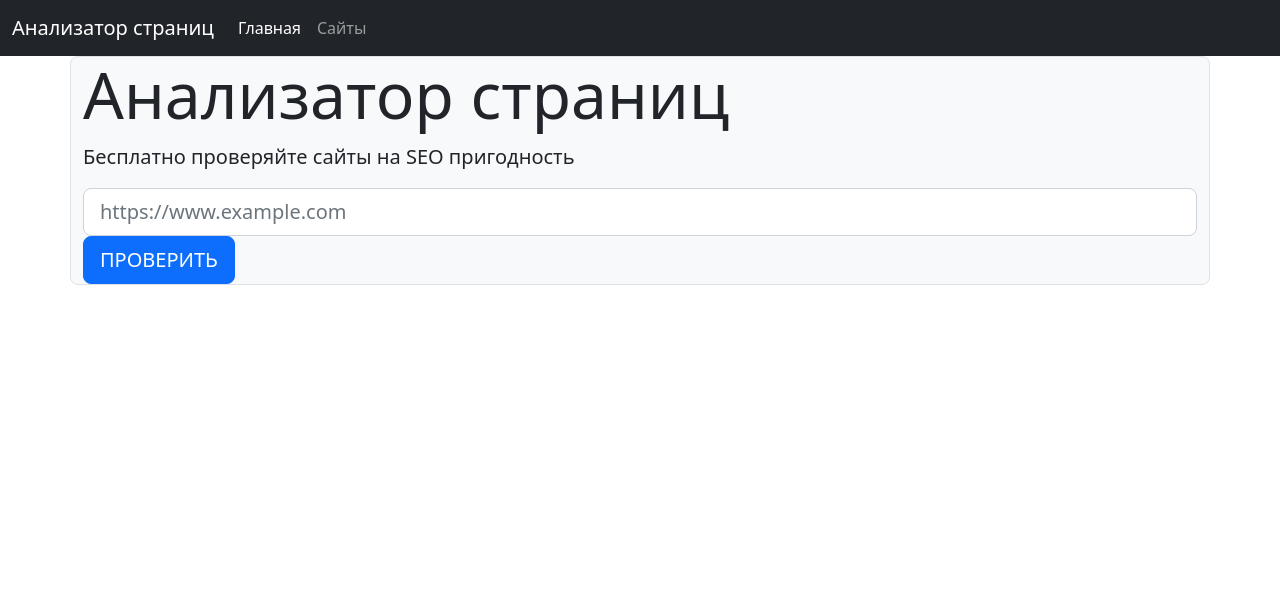
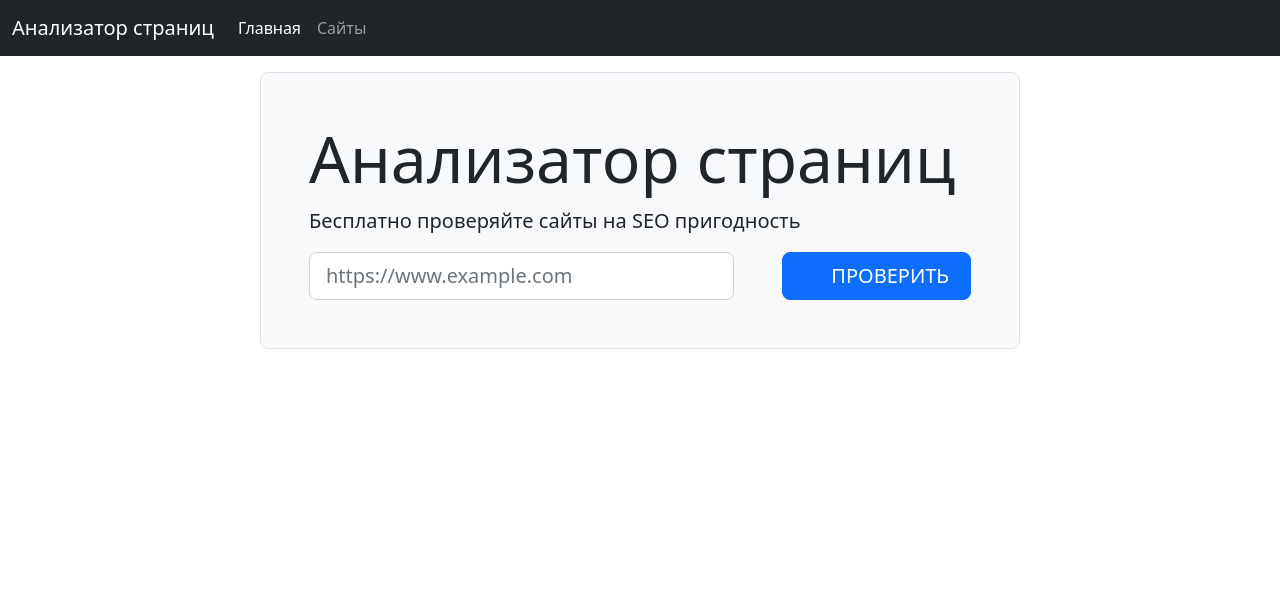
Before and after one commit to elisad5791/php-project-9, a PHP site: page /templates/index.phtml in a window 1280 px wide. Shown: the top 589 px of the page. Run offline with PHP 8.4, Linux system fonts and the light colour scheme.

Commit message:
Add layout

```diff
--- a/templates/index.phtml
+++ b/templates/index.phtml
@@ -26,14 +26,22 @@
       </div>
     </div>
   </nav>
-  <main class="border rounded-3 bg-light container">
-    <h1 class="display-3">Анализатор страниц</h1>
-    <p class="lead">Бесплатно проверяйте сайты на SEO пригодность</p>
-    <form>
-      <input type="text" class="form-control form-control-lg" placeholder="https://www.example.com" name="url">
-      <button type="submit" class="btn btn-lg btn-primary text-uppercase">Проверить</button>
-    </form>
-  </main>
+  <div class="container-lg">
+    <div class="row justify-content-center">
+      <main class="border rounded-3 bg-light col-11 col-xl-8 mt-3 p-5">
+        <h1 class="display-3">Анализатор страниц</h1>
+        <p class="lead">Бесплатно проверяйте сайты на SEO пригодность</p>
+        <form class="row g-5">
+          <div class="col-12 col-lg-8">
+            <input type="text" class="form-control form-control-lg" placeholder="https://www.example.com" name="url">
+          </div>
+          <div class="col-12 col-lg-4">
+            <button type="submit" class="btn btn-lg btn-primary text-uppercase px-5 w-100">Проверить</button>
+            </div>
+        </form>
+      </main>
+    </div>
+  </div>
   <footer class="border-top py-3 text-center position-fixed bottom-0 start-0 end-0">
     <a href="#">Hexlet</a>
   </footer>
```
